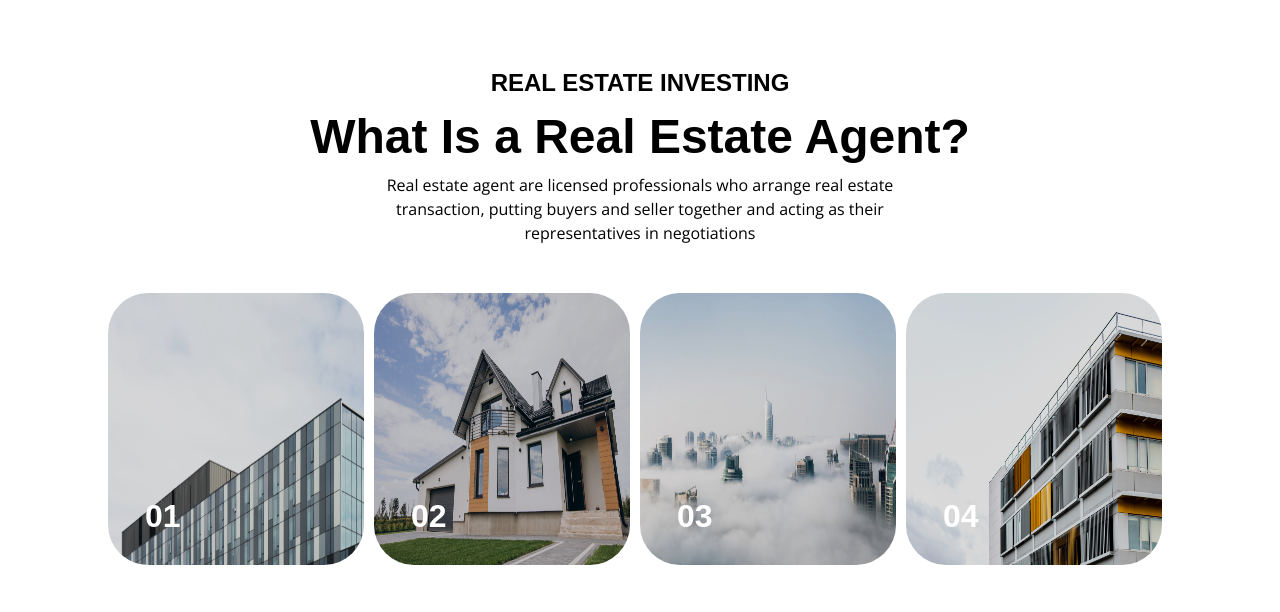
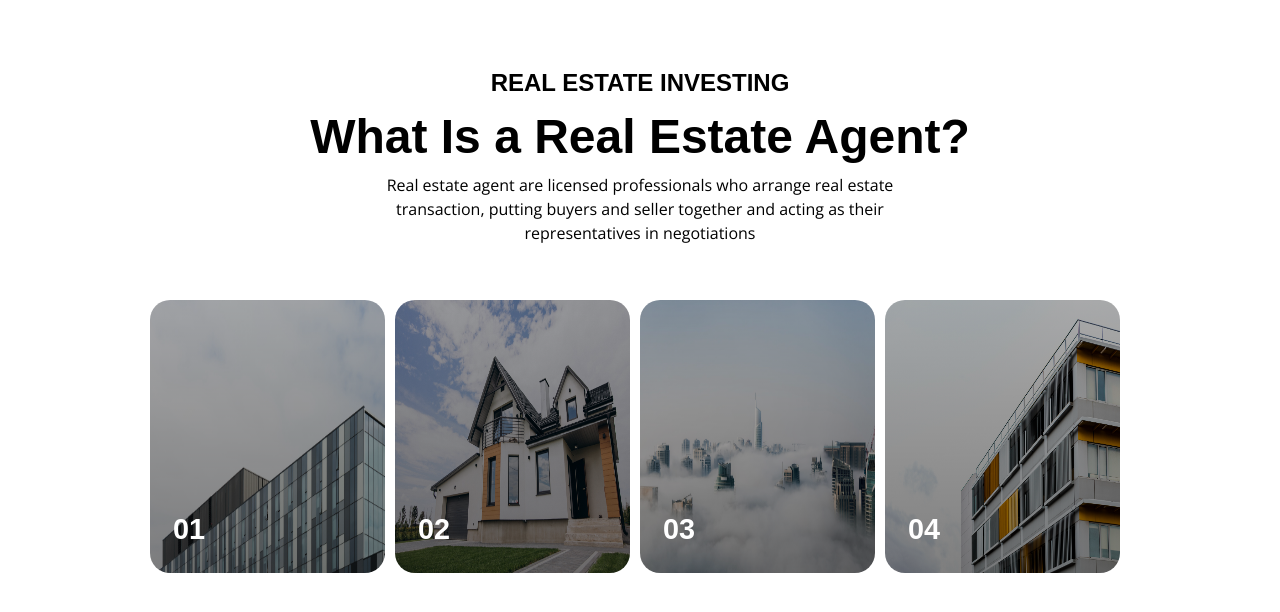
Before and after one commit to Sushmin2004/PROJECT13, a plain HTML site: page index.html in a window 1280 px wide. Drawn offline with nearby package versions, Linux system fonts and the light colour scheme.

Commit message:
all changes done

```diff
--- a/index.html
+++ b/index.html
@@ -29,27 +29,25 @@
     <section class="img-wrapper">
         <div class="img-wrapper1">
             <div class="image1">
-                <img src="image-1.jpeg" alt="House-1">
+                <div class="no-1">
                 <h1>01</h1>
             </div>
+            </div>
             <div class="image2">
-                <img src="image-2 (1).jpeg" alt="House-1">
-                <h1>02</h1>
+                <div class="no-2">
+                    <h1>02</h1>
+                </div>
             </div>
             <div class="image3">
-                <img src="image-3.jpeg" alt="House-1">
-                <h1>03</h1>
+                <div class="no-3">
+                    <h1>03</h1>
+                </div>
             </div>
             <div class="image4">
-                <img src="image-4.jpeg" alt="House-1">
-                <h1>04</h1>
+                <div class="no-4">
+                    <h1>04</h1>
+                </div>
             </div>
-            <!-- <div class="number-wrapper">
-                <h1>01</h1>
-                <h1>02</h1>
-                <h1>03</h1>
-                <h1>04</h1>
-            </div> -->
     </section>
 </body>
 
--- a/style.css
+++ b/style.css
@@ -1,99 +1,99 @@
-.img-wrapper1 img {
-    height: 17rem;
-    width: 16rem;
-    border-radius: 40px;
-    margin-right: 10px;
-    filter: brightness(85%);
-}
-
-.img-wrapper1{
-    display: flex;
-    margin-top: 3rem;
-}
-
-.img-wrapper{
-    display: flex;
-    justify-content: center;
-    position: relative;
-    font-family: Ubuntu, sans-serif;
-}
-
-.img-wrapper h1{
-    color: white;
-    font-size: 2rem;
-}
-
 .model-wrapper {
     text-align: center;
     margin-top: 65px;
 }
 
-.heading{
+.heading {
     font-family: Ubuntu, sans-serif;
 }
 
-#paragraph{
-    font-family: 'Open Sans',sans-serif;
+#paragraph {
+    font-family: 'Open Sans', sans-serif;
 }
 
-#heading1{
+#heading1 {
     font-size: 1.5rem;
 }
 
-#heading2{
+#heading2 {
     font-size: 3em;
 }
 
-.image1{
+.img-wrapper1{
+    display: flex;
+    justify-content: center;
+}
+
+.image1,.image2,.image3,.image4{
+    height: 273px;
+    width: 235px;
+    background-image: linear-gradient(rgba(0, 0, 0, 0.333),rgba(0, 0, 0, 0.503)),url(image-1.jpeg);
+    background-repeat: round;
+    margin: 55px 10px 0px 0px;
+    border-radius: 20px;
     position: relative;
 }
 
-.image1 h1 {
-    position: absolute;
-    bottom: 25px;
-    left: 37px;
-}
-
 .image2{
-    position: relative;
-}
-
-.image2 h1 {
-    position: absolute;
-    bottom: 25px;
-    left: 37px;
+    background-image:  linear-gradient(rgba(0, 0, 0, 0.333),rgba(0, 0, 0, 0.503)),url(image-2\ \(1\).jpeg);
 }
 
 .image3{
-    position: relative;
-}
-
-.image3 h1 {
-    position: absolute;
-    bottom: 25px;
-    left: 37px;
+    background-image:  linear-gradient(rgba(0, 0, 0, 0.333),rgba(0, 0, 0, 0.503)),url(image-3.jpeg);
 }
 
 .image4{
-    position: relative;
+    background-image:  linear-gradient(rgba(0, 0, 0, 0.333),rgba(0, 0, 0, 0.503)),url(image-4.jpeg);
 }
 
-.image4 h1 {
+.no-1,.no-2,.no-3,.no-4{
     position: absolute;
-    bottom: 25px;
-    left: 37px;
+    bottom: 22px;
+    left: 23px;
+    font-family: Ubuntu, sans-serif;
+    color: white;
+    font-size: larger;
 }
 
+@media (max-width: 576px) {
+    .img-wrapper1{
+        display: block;
+    }
 
-/* .number-wrapper{
-    display: flex;
-    position: absolute;
-    bottom: 1rem;
-    right: 186px;
+    .image1,.image2,.image3,.image4{
+        margin: auto;
+        margin-bottom: 15px;
+        height: 279px;
+        width: 298px;
+    }
+
+    #heading1 {
+        font-size: 1rem;
+    }
+
+    #heading2 {
+        font-size: 1.5em;
+    }
+ }
+
+@media (min-width: 576px) and (max-width: 768px) {
+
+    .img-wrapper1{
+        display: block;
+    }
+
+    .image1,.image2,.image3,.image4{
+        margin: auto;
+        margin-bottom: 15px;
+        height: 282px;
+        width: 368px;
+    }
+
+    #heading1 {
+        font-size: 1.5rem;
+    }
+
+    #heading2 {
+        font-size: 2em;
+    }
 }
-
-.number-wrapper h1{
-    width: 270px;
-    color: white;
-    font-size: 2rem;
-}*/
```
